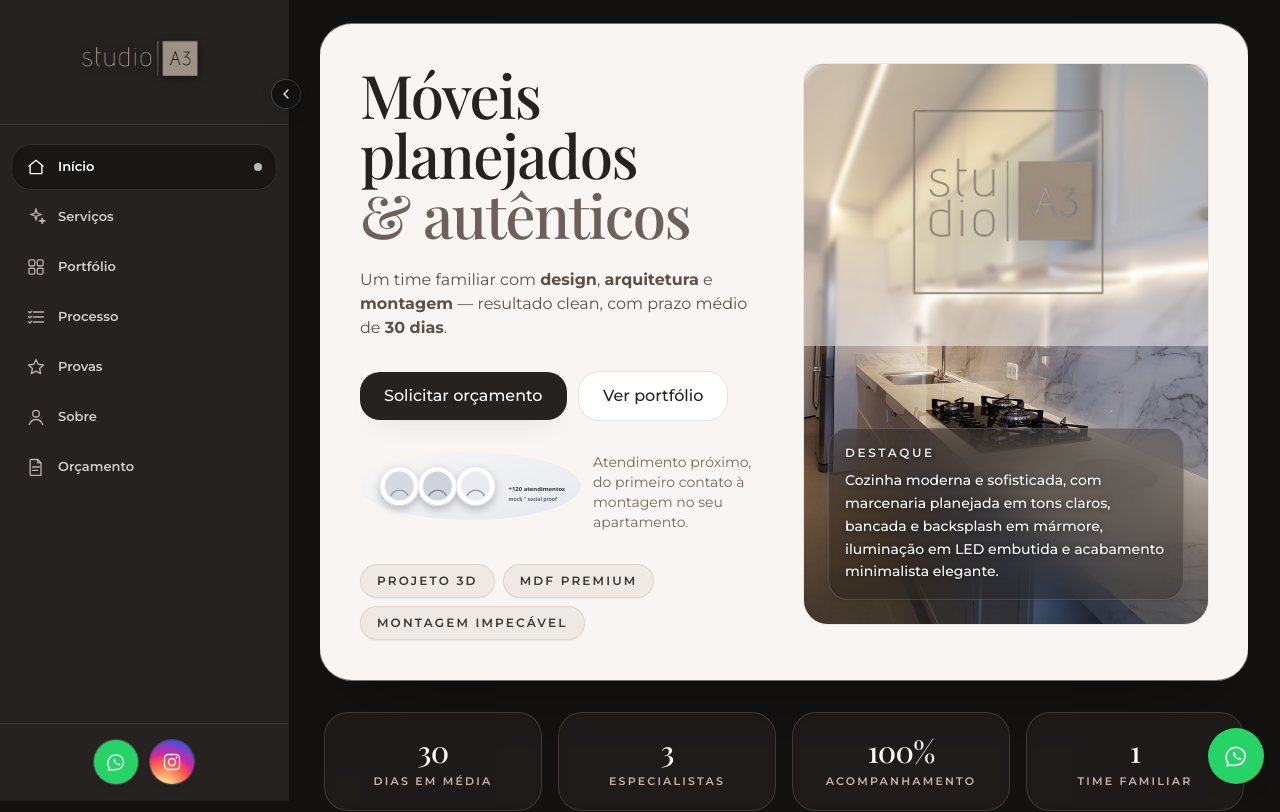
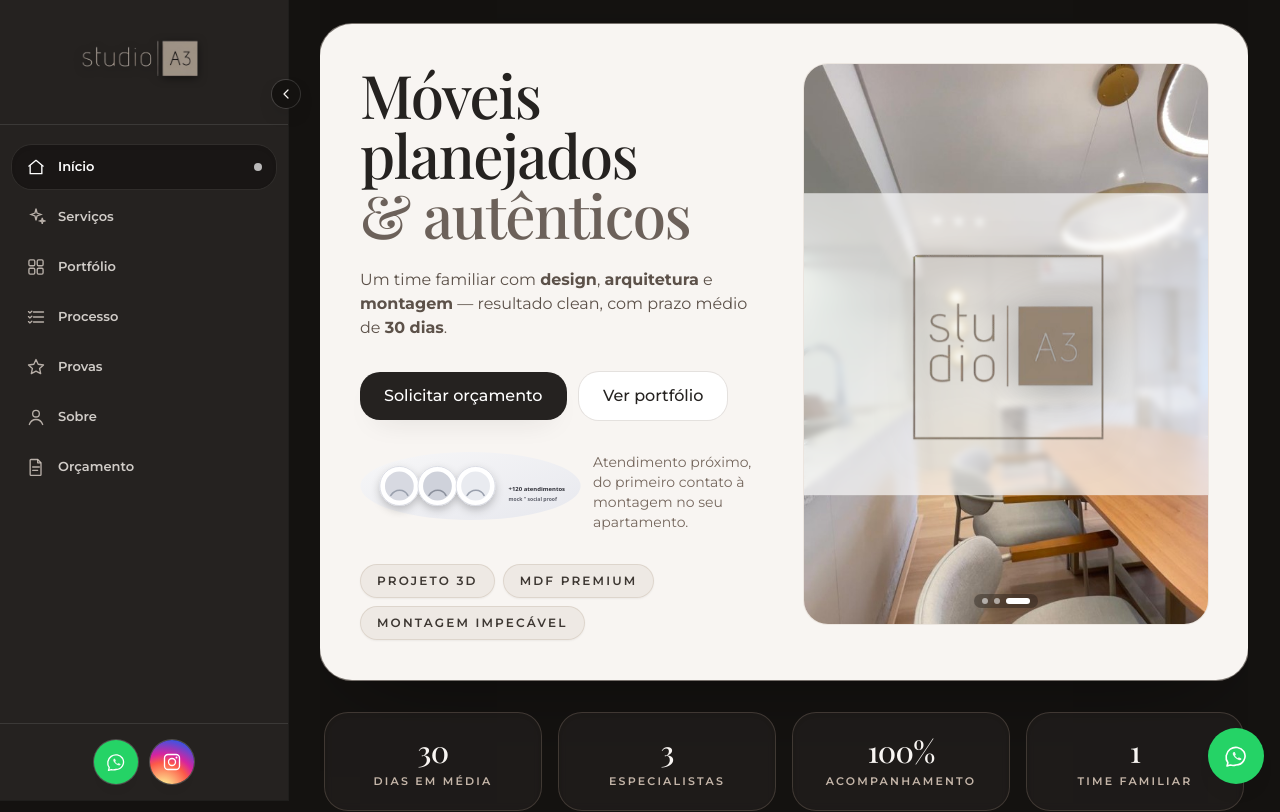
Before and after one commit to gabrielbrandel/StudioA3, a React (Vite) app: page / in a window 1280 px wide. Shown: the top 812 px of the page. Built offline with nearby package versions, Linux system fonts and the light colour scheme.

Commit message:
logo nova

```diff
--- a/src/components/HeroSection.tsx
+++ b/src/components/HeroSection.tsx
@@ -1,14 +1,26 @@
-import { useState } from 'react'
+import { useEffect, useState } from 'react'
+import { useReducedMotion } from 'framer-motion'
 import { ButtonLink } from './Button'
 import { HeroStatsStrip } from './HeroStatsStrip'
-import { HERO_DESKTOP_IMAGE, HERO_FEATURE_CAPTION } from '../data/studioMedia'
-import heroRoom from '../assets/mock/room-kitchen.svg'
+import { HERO_SLIDES } from '../data/studioMedia'
 import facesCollage from '../assets/mock/faces-collage.svg'
 
 const tags = ['Projeto 3D', 'MDF premium', 'Montagem impecável'] as const
 
+/** Intervalo entre trocas automáticas do carrossel (ms). */
+const AUTOPLAY_INTERVAL = 3000
+
 export function HeroSection() {
-  const [heroSrc, setHeroSrc] = useState(HERO_DESKTOP_IMAGE)
+  const reduce = Boolean(useReducedMotion())
+  const [index, setIndex] = useState(0)
+
+  useEffect(() => {
+    if (reduce || HERO_SLIDES.length <= 1) return
+    const id = window.setInterval(() => {
+      setIndex((i) => (i + 1) % HERO_SLIDES.length)
+    }, AUTOPLAY_INTERVAL)
+    return () => window.clearInterval(id)
+  }, [reduce])
 
   return (
     <section
@@ -27,43 +39,63 @@ export function HeroSection() {
                 'lg:min-h-[min(560px,72vh)] lg:rounded-3xl lg:bg-studio-200/20 lg:ring-1 lg:ring-studio-300/25',
               ].join(' ')}
             >
-              <img
-                src={heroSrc}
-                alt={HERO_FEATURE_CAPTION}
-                className="absolute inset-0 h-full w-full object-cover object-[center_26%] lg:object-[center_24%]"
-                loading="eager"
-                decoding="async"
-                onError={() => setHeroSrc(heroRoom)}
-              />
+              {/* Carrossel: slides sobrepostos com crossfade. */}
+              {HERO_SLIDES.map((slide, i) => {
+                const isActive = i === index
+                return (
+                  <img
+                    key={slide.src}
+                    src={slide.src}
+                    alt={isActive ? slide.alt : ''}
+                    aria-hidden={!isActive}
+                    className={[
+                      'absolute inset-0 h-full w-full object-cover object-[center_26%] transition-opacity duration-1000 ease-in-out lg:object-[center_24%]',
+                      isActive ? 'opacity-100' : 'opacity-0',
+                    ].join(' ')}
+                    loading={i === 0 ? 'eager' : 'lazy'}
+                    decoding="async"
+                  />
+                )
+              })}
 
-              {/* Faixa branca translúcida — do topo da imagem até o fim da logo. */}
+              {/* Indicadores do carrossel */}
+              {HERO_SLIDES.length > 1 ? (
+                <div
+                  className="absolute bottom-3 left-1/2 z-20 flex -translate-x-1/2 items-center gap-1.5 rounded-full bg-studio-950/35 px-2 py-1 backdrop-blur-md sm:bottom-4"
+                  role="tablist"
+                  aria-label="Navegar slides do hero"
+                >
+                  {HERO_SLIDES.map((_, i) => {
+                    const isActive = i === index
+                    return (
+                      <button
+                        key={i}
+                        type="button"
+                        role="tab"
+                        aria-selected={isActive}
+                        aria-label={`Ir para slide ${i + 1}`}
+                        onClick={() => setIndex(i)}
+                        className={[
+                          'h-1.5 rounded-full transition-all duration-500 ease-out',
+                          isActive ? 'w-6 bg-white' : 'w-1.5 bg-white/55 hover:bg-white/80',
+                        ].join(' ')}
+                      />
+                    )
+                  })}
+                </div>
+              ) : null}
+
+              {/* Faixa branca translúcida com a logo, centralizada vertical e horizontalmente. */}
               <div
-                className="pointer-events-none absolute inset-x-0 top-0 z-10 flex items-start justify-center bg-white/45 px-4 pt-1.5 pb-3 backdrop-blur-[2px] sm:pt-2 sm:pb-4 lg:pt-2 lg:pb-5"
+                className="pointer-events-none absolute inset-x-0 top-1/2 z-10 flex -translate-y-1/2 items-center justify-center bg-white/65 px-4 py-4 backdrop-blur-[3px] sm:py-5 lg:py-6"
                 aria-hidden
               >
                 <img
                   src="/brand/logo-framed-white.png"
                   alt=""
                   aria-hidden
-                  className="w-[min(78%,21rem)] max-w-full opacity-100 brightness-95 contrast-125 drop-shadow-[0_6px_20px_rgba(0,0,0,0.25)] sm:w-[min(70%,24rem)] lg:w-[min(68%,26rem)]"
+                  className="w-[min(78%,21rem)] max-w-full opacity-100 brightness-90 contrast-150 saturate-110 drop-shadow-[0_6px_22px_rgba(0,0,0,0.3)] sm:w-[min(70%,24rem)] lg:w-[min(68%,26rem)]"
                 />
-              </div>
-
-              {/* Gradient subtil na base para legibilidade da legenda DESTAQUE. */}
-              <div
-                className="pointer-events-none absolute inset-0 bg-gradient-to-t from-studio-950/55 via-transparent to-transparent"
-                aria-hidden
-              />
-
-              <div className="absolute inset-x-0 bottom-0 z-10 flex flex-col justify-end p-4 pb-[max(1rem,env(safe-area-inset-bottom))] sm:p-5 lg:p-6 lg:pb-6">
-                <div className="rounded-2xl border border-white/15 bg-studio-950/35 p-3.5 shadow-lg backdrop-blur-xl sm:p-4 lg:max-w-xl lg:bg-studio-950/30">
-                  <p className="text-[10px] font-semibold tracking-[0.22em] text-white/90 drop-shadow-[0_1px_2px_rgba(0,0,0,0.65)] sm:text-xs">
-                    DESTAQUE
-                  </p>
-                  <p className="mt-2 text-[13px] font-medium leading-snug text-white drop-shadow-[0_1px_3px_rgba(0,0,0,0.55)] sm:text-sm sm:leading-relaxed">
-                    {HERO_FEATURE_CAPTION}
-                  </p>
-                </div>
               </div>
             </div>
           </div>
--- a/src/data/studioMedia.ts
+++ b/src/data/studioMedia.ts
@@ -3,6 +3,22 @@ export const HERO_DESKTOP_IMAGE = '/media/hero-cozinha-destaque.png'
 
 export const HERO_FEATURE_CAPTION =
   'Cozinha moderna e sofisticada, com marcenaria planejada em tons claros, bancada e backsplash em mármore, iluminação em LED embutida e acabamento minimalista elegante.'
+
+/** Carrossel automático do hero — troca a foto mantendo o resto fixo. */
+export const HERO_SLIDES: Array<{ src: string; alt: string }> = [
+  {
+    src: HERO_DESKTOP_IMAGE,
+    alt: HERO_FEATURE_CAPTION,
+  },
+  {
+    src: '/media/hero-slide-2.png',
+    alt: 'Cozinha com armários escuros, bancada em mármore branco e decoração com vasos em tons dourados.',
+  },
+  {
+    src: '/media/hero-slide-3.png',
+    alt: 'Sala de jantar integrada com mesa oval em madeira, cadeiras estofadas claras e pendentes circulares em LED.',
+  },
+]
 
 /** Pilares — secção Montagem & Execução (`public`). */
 export const PILLAR_MONTAGEM_EXECUCAO_IMAGE = '/media/pillar-montagem-execucao.png'
```
Also changed, not shown: public/media/hero-slide-2.png (added), public/media/hero-slide-3.png (added).
